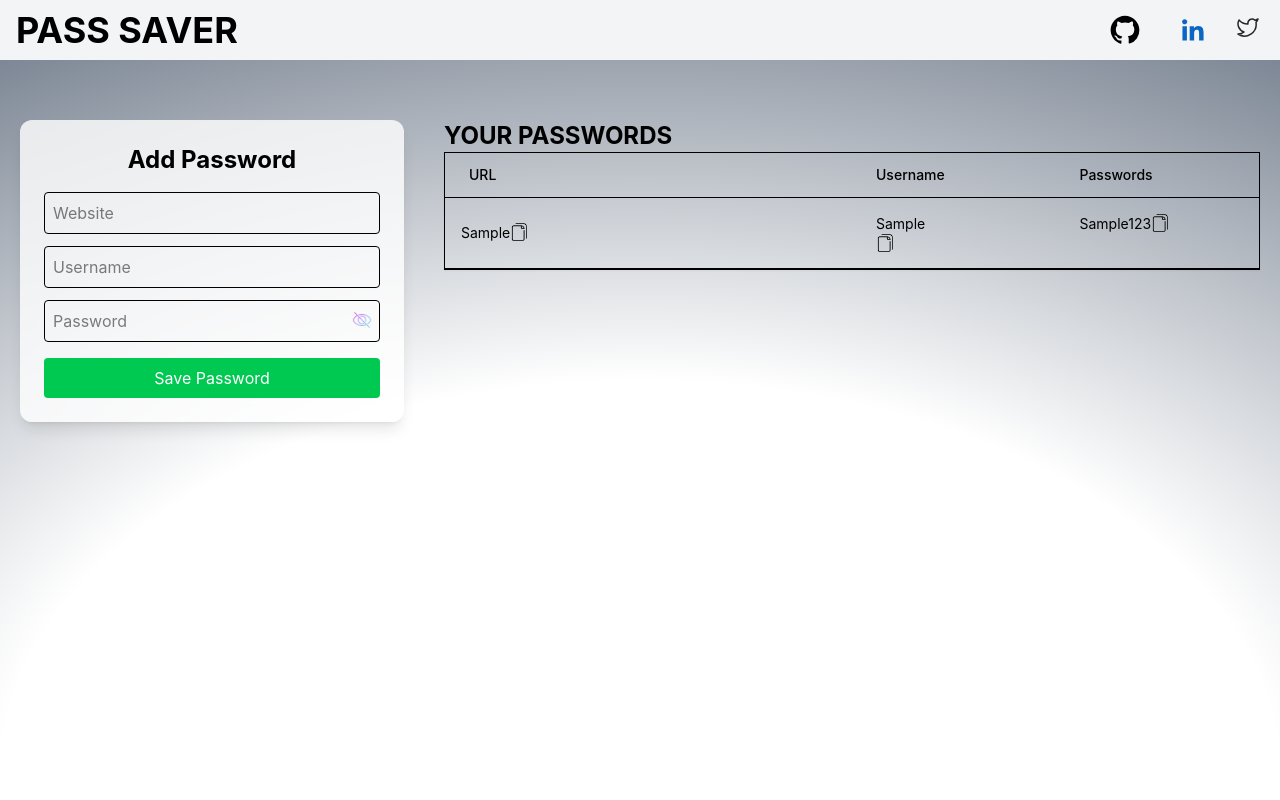
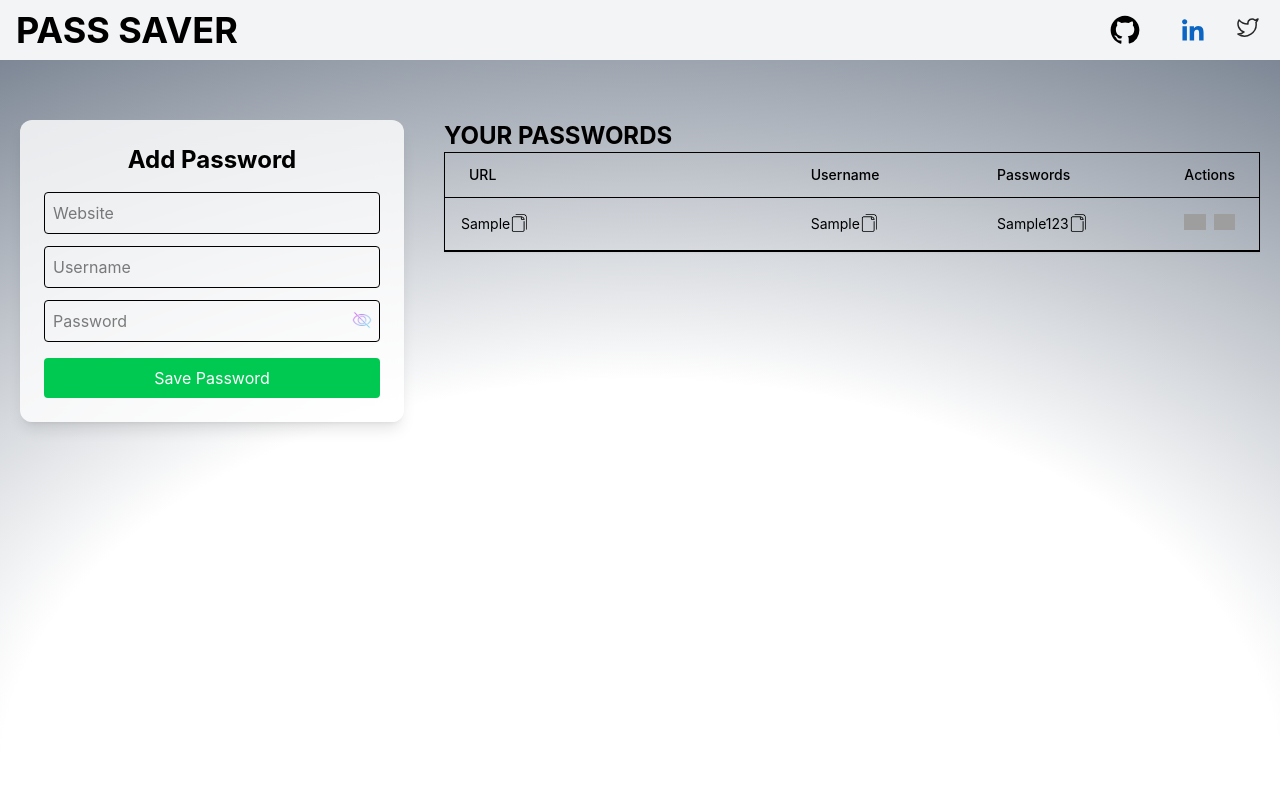
Before and after one commit to aarush0404/password-manager, a React (Vite) app: page / in a window 1280 px wide. Both pictures are taken after typing "Sample", "Sample", "Sample123" into the empty fields and a click on the button "Save Password". Shown: the top 800 px of the page. Built offline with nearby package versions, Linux system fonts and the light colour scheme; grey boxes are pictures that could not be loaded.

Commit message:
added edit delete buttons

```diff
--- a/src/components/Manages.jsx
+++ b/src/components/Manages.jsx
@@ -154,6 +154,9 @@ transition={Bounce}
                 <th scope="col" className="px-6 py-3 font-medium w-1/4 ">
                     Passwords
                 </th>
+                <th scope="col" className="px-6 py-3 font-medium w-1/4 ">
+                    Actions
+                </th>
 
             </tr>
         </thead>
@@ -166,12 +169,22 @@ transition={Bounce}
 
                 </td>
                 <td className="px-6 py-4  border-b ">
-                    {item.username}  <img className='h-4.5 ' onClick={()=>CopyText(item.username)}         src="icons/copy.png" alt="copy" />
+                  <div className="flex">
+                    <span>{item.username}</span>  <img className='h-4.5 ' onClick={()=>CopyText(item.username)}         src="icons/copy.png" alt="copy" />
+                    </div>
                 </td>
-                <td className="  px-6 py-4 flex">
-                    {item.password}  <img className='h-4.5' onClick={()=>CopyText(item.password)}     src="icons/copy.png" alt="copy" />
+                <td className="  px-6 py-4 ">
+                  <div className="flex ">
+                    <span>{item.password}</span>  <img className='h-4.5' onClick={()=>CopyText(item.password)}     src="icons/copy.png" alt="copy" />
+                    </div>
                 </td>
+                <td className=" justify-center px-6 py-4 flex">
+                  <div className="flex gap-2 ">
+                  <span><img        src="https://cdn-icons-png.flaticon.com/512/1159/1159633.png" alt="Edit" srcset="" /> </span>
 
+                  <span><img src="https://i.pinimg.com/564x/81/e3/17/81e31793e4266d231831a9c2548e7e33.jpg" alt="" /></span>
+                  </div>
+                </td>
             </tr>
 
   }  )}
```
